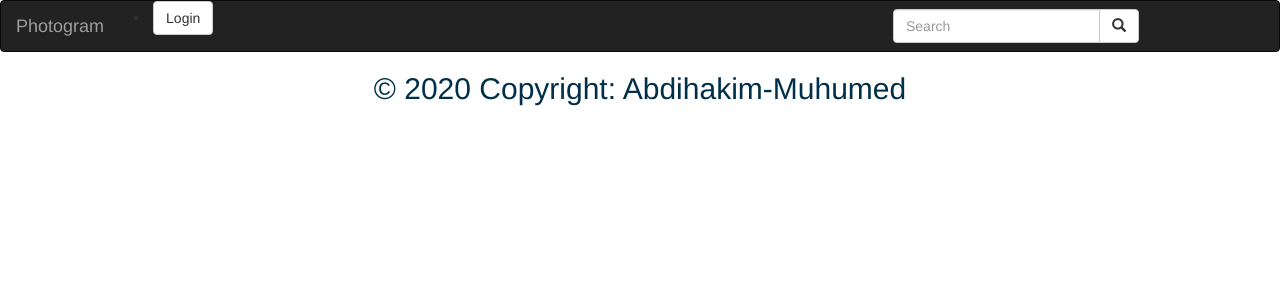
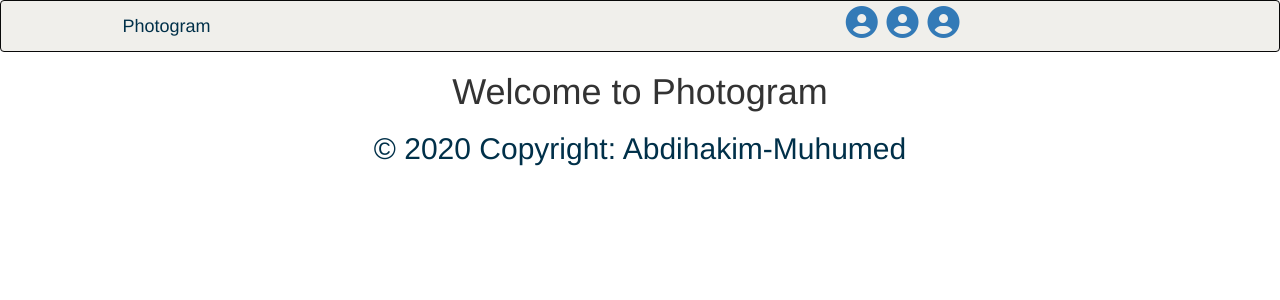
Before and after one commit to Abdihakim-Muhumed/phogram, a Django app: template photogram/templates/index.html in a window 1280 px wide. Shown: the top 300 px of the page. Run offline with Django 3.2, Linux system fonts and the light colour scheme; the template is opened without the code that fills it, so the values that code supplies are empty; some libraries are stand-ins or nearby versions.

Commit message:
Redesign navbar

```diff
--- a/phogram/urls.py
+++ b/phogram/urls.py
@@ -19,7 +19,7 @@ from django.conf.urls import include, url
 from django.contrib.auth import views
 urlpatterns = [
     path('admin/', admin.site.urls),
-    path('',include('photogram.urls')),
+    path('accounts/profile/',include('photogram.urls')),
     path('accounts/', include('django_registration.backends.one_step.urls')),
     path('accounts/', include('django.contrib.auth.urls')),
     #path('logout/', views.LogoutView,{"next_page":'/'}),
--- a/photogram/models.py
+++ b/photogram/models.py
@@ -8,7 +8,6 @@ class comments(models.Model):
         return self.comment
 
 class Profile(models.Model):
-    username = models.CharField(max_length=30)
     bio = models.CharField(max_length=150)
     profile_photo = CloudinaryField('image')
     comments = models.ManyToManyField(comments)
@@ -23,9 +22,7 @@ class Profile(models.Model):
         prof = cls.objects.filter(id=id).first()
         prof.bio = bio
         prof.save()
-    @classmethod
-    def update_username(cls, id, username):
-        cls.objects.filter(id=id).update(username=username)
+
 
     def __str__(self):
         return self.username
--- a/photogram/templates/base.html
+++ b/photogram/templates/base.html
@@ -13,6 +13,7 @@
     {% block styles%}
         {%bootstrap_css%}
     {% endblock%}
+    <script src="https://kit.fontawesome.com/a2c91c6bc3.js" crossorigin="anonymous"></script>
 </head>
 <body>
     {% include 'navbar.html' %}
--- a/photogram/templates/index.html
+++ b/photogram/templates/index.html
@@ -1,2 +1,4 @@
 {% extends 'base.html'%}
+{% block content%}
 <h1 class="text-center">Welcome to Photogram</h1>
+{%endblock%}
--- a/photogram/templates/navbar.html
+++ b/photogram/templates/navbar.html
@@ -6,54 +6,24 @@
   <meta name="viewport" content="width=device-width, initial-scale=1">
 </head>
 <body>
-<nav class="navbar navbar-inverse">
+<nav class="navbar navbar-inverse" style="background-color:#f0efeb;">
   <div class="container-fluid">
-    <div class="navbar-header">
-      <a class="navbar-brand" href="{% url 'index' %}">Photogram</a>
-    </div>
-   <!--Search form  -->
-   <div class="col-sm-4 col-md-4 navbar-right">
+      <div class="row">
+            <div class="col-md-1 col-xs-1"></div>
+            <div class="col-md-8 col-sm-8 col-xs-8">
+                <div class="navbar-header">
+                    <a class="navbar-brand" href="{% url 'index'%}" style="color: #003049;" >Photogram</a>
+                </div>
+                <div class="navbar-right" style="font-size: xx-large;">
+                    <a href=""><i class="fas fa-user-circle"></i></a>
+                    <a href=""><i class="fas fa-user-circle"></i></a>
+                    <a href=""><i class="fas fa-user-circle"></i></a>
+                </div>
+            </div>
+            <div class="col-md-1 col-xs-1"></div>
+      </div>
+  </div>
 
-    <form class="navbar-form" role="search" action="">
-
-      <div class="input-group">
-        <input type="text" class="form-control" placeholder="Search" name="">
-        <div class="input-group-btn">
-          <button class="btn btn-default" type="submit"><i class="glyphicon glyphicon-search"></i></button>
-        </div>
-      </div>
-
-    </form>
-  </div>
-  <!-- search form end -->
-  <div class="col-sm-6 col-md-6">
-    {% if user.is_authenticated %}
-    <ul>
-      <li class="dropdown">
-        <a href="#" class="dropdown-toggle btn btn-default" data-toggle="#dropdown" role="button" aria-expanded="false">Account
-                  <span class="caret"></span>
-              </a>
-        <ul class="dropdown-menu" role="menu" id = 'dropdown'>
-          <li>
-            <a href="{%url 'index'%}">Home</a>
-          </li>
-          <li>
-            <a href="/accounts/password/change">Change Password</a>
-          </li>
-          <li>
-            <a href="/logout">Logout</a>
-          </li>
-        </ul>
-      </li>
-    </ul>
-    {% else %}
-    <li>
-      <a class='btn btn-default' href="/accounts/login">Login</a>
-    </li>
-
-    {% endif %}
-  </div>
-  </div>
 </nav>
 </body>
 </html>
```
